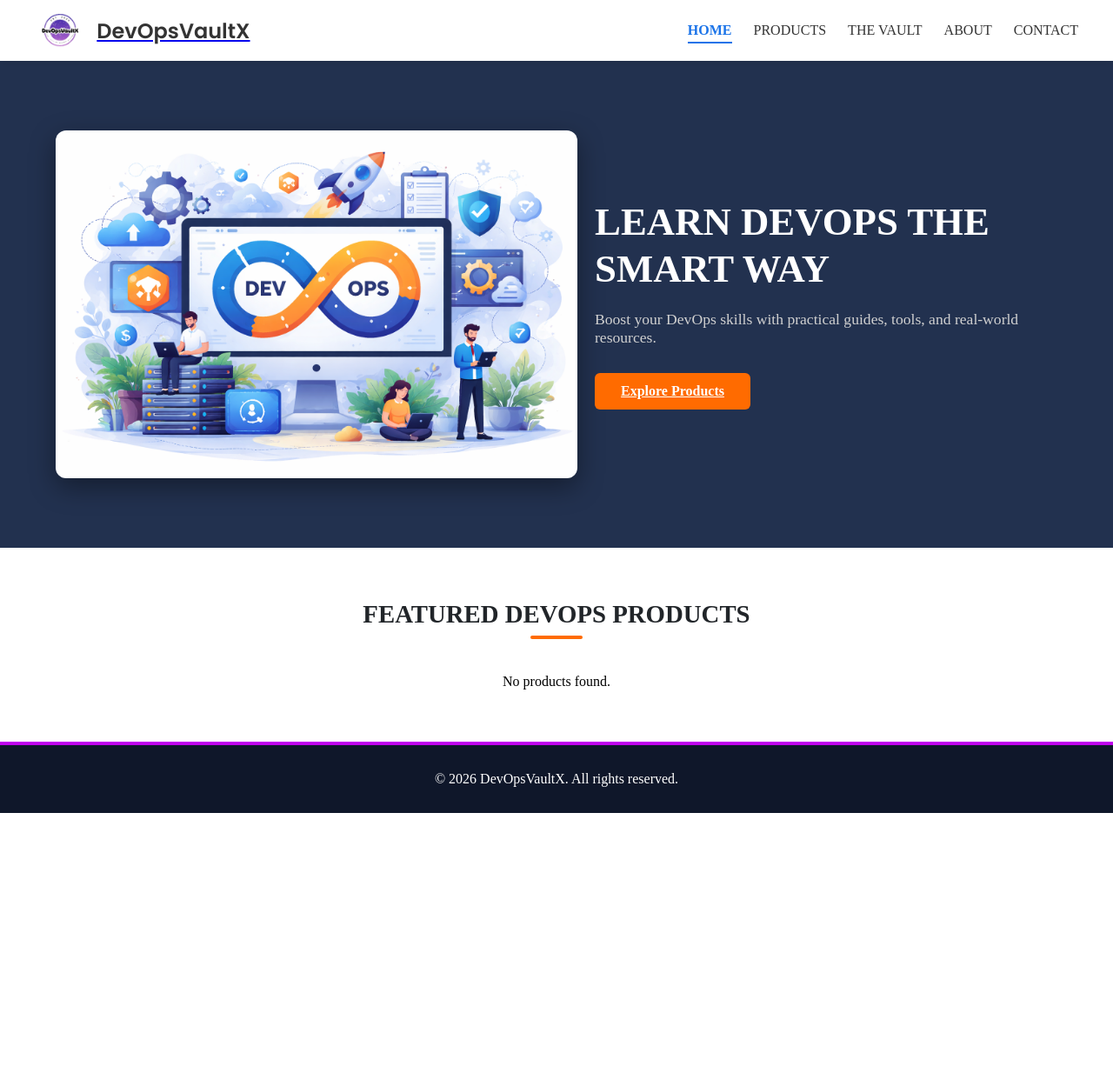
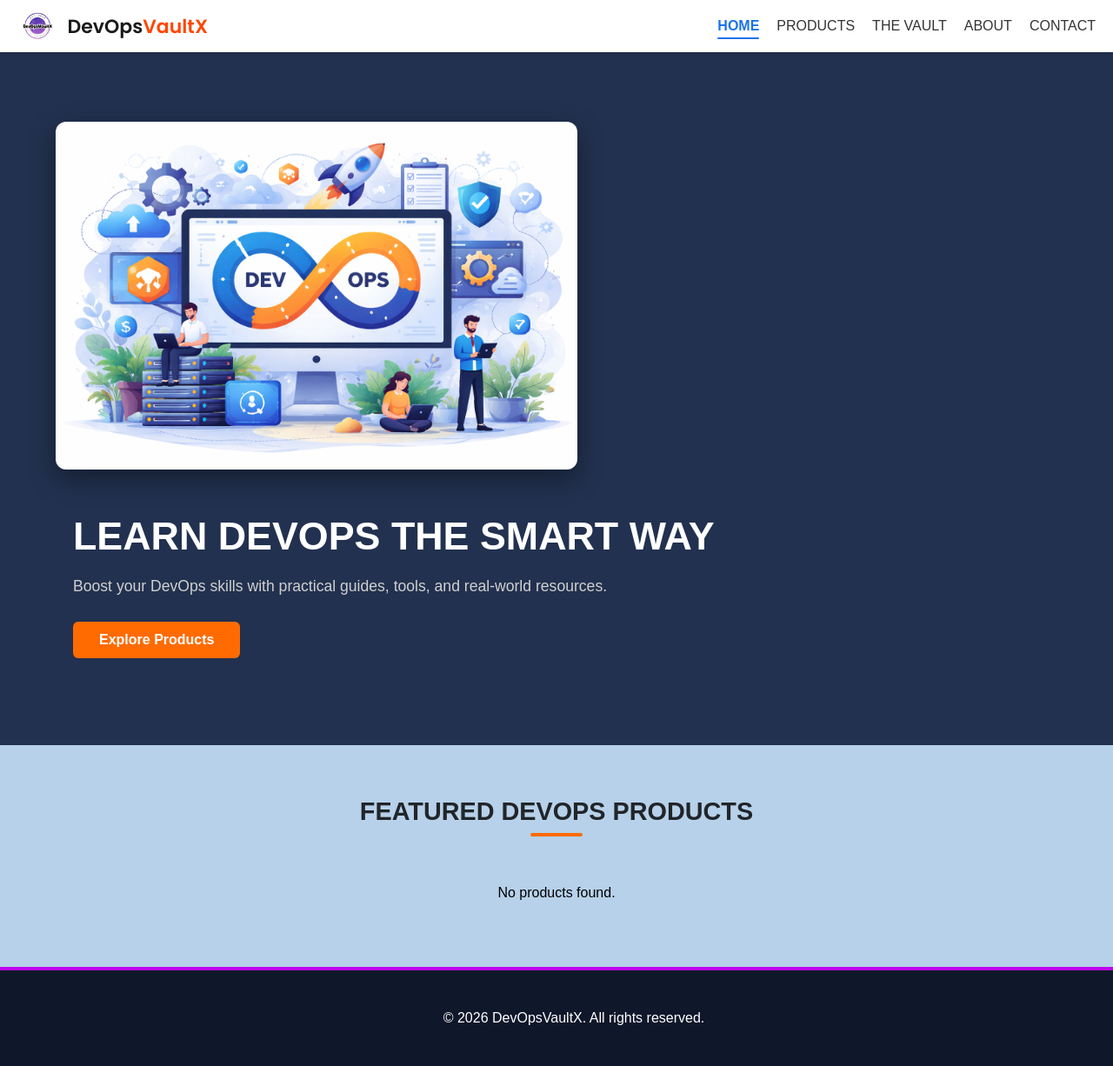
Before and after one commit to sachinthokal/DevOpsVaultX_App, a Django app: page / in a window 1280 px wide. Shown: the whole page at 87% size. Before the commit the page ends 935 px from the top, so only its background shows below. Run offline with Django 5.2, Linux system fonts and the light colour scheme; data that the repository does not hold is empty.

Commit message:
chore : global code updated

```diff
--- a/devopsvaultx/urls.py
+++ b/devopsvaultx/urls.py
@@ -2,37 +2,30 @@
 from django.contrib import admin
 from django.urls import include, path
 from django.views.generic import TemplateView
-
-# --- Required imports for handling media/image files ---
 from django.conf import settings
 from django.conf.urls.static import static
+from django.views.static import serve # Navin import
+from django.urls import re_path # Navin import
 
 urlpatterns = [
-    path('admin/', admin.site.urls),  # Replace at time live
+    path('admin/', admin.site.urls),
 
     # App URLs
-    path('', include('pages.urls')),               # Home / About / Contact
-    path('products/', include('products.urls')),  # Products
-    path('payments/', include('payments.urls')),  # Payments
-    path('vault/', include('vault.urls')), # Vault
+    path('', include('pages.urls')),
+    path('products/', include('products.urls')),
+    path('payments/', include('payments.urls')),
+    path('vault/', include('vault.urls')),
 
-    # 🔥 SEO REQUIRED FILES
-    path(
-        "robots.txt",
-        TemplateView.as_view(
-            template_name="robots.txt",
-            content_type="text/plain"
-        ),
-    ),
-    path(
-        "sitemap.xml",
-        TemplateView.as_view(
-            template_name="sitemap.xml",
-            content_type="application/xml"
-        ),
-    ),
+    # SEO REQUIRED FILES
+    path("robots.txt", TemplateView.as_view(template_name="robots.txt", content_type="text/plain")),
+    path("sitemap.xml", TemplateView.as_view(template_name="sitemap.xml", content_type="application/xml")),
+
+    # 🔥 DUSRYA USERS SATHI FIX (Production and Debug both)
+    re_path(r'^media/(?P<path>.*)$', serve, {'document_root': settings.MEDIA_ROOT}),
+    re_path(r'^static/(?P<path>.*)$', serve, {'document_root': settings.STATIC_ROOT}),
 ]
 
+# Local development sathi he pan rahu dya
 if settings.DEBUG:
     urlpatterns += static(settings.MEDIA_URL, document_root=settings.MEDIA_ROOT)
     urlpatterns += static(settings.STATIC_URL, document_root=settings.STATIC_ROOT)
--- a/static/css/global.css
+++ b/static/css/global.css
@@ -1,71 +1,78 @@
-/* --- Universal Reset --- */
-* {
+/* ================= GLOBAL & LAYOUT ================= */
+html, body {
     margin: 0;
     padding: 0;
-    box-sizing: border-box; /* Padding mule width vadhu naye mhanun he garjeche aahe */
-}
-
-/* --- Layout Fix (Flexbox) --- */
-html, body {
+    background-color: #b7d1ea;
+    font-family: 'Plus Jakarta Sans', sans-serif;
     display: flex;
     flex-direction: column;
     min-height: 100vh;
+    box-sizing: border-box;
+    overflow-x: hidden; /* removes horizontal scroll */
 }
-
-main, .content-wrapper {
-    flex: 1;
+a {
+    text-decoration: none;
+    color: orange
 }
 
 /* --- Navbar Container --- */
-.navbar {
+.site-navbar {
     display: flex;
+    flex-wrap: wrap; /* auto-wrap on smaller screens */
     justify-content: space-between;
     align-items: center;
-    padding: 10px 40px;
-    background-color: #ffffff;
-    box-shadow: 0 2px 10px rgba(0, 0, 0, 0.1);
+    padding: 10px 20px;
+    background-color: #fff;
+    box-shadow: 0 2px 10px rgba(0,0,0,0.1);
     position: sticky;
     top: 0;
     z-index: 1000;
-    flex-wrap: wrap; /* Mobile var content wrap honyasathi */
+    gap: 10px; /* spacing between items on wrap */
 }
 
 /* --- Logo & Brand Name --- */
 .logo-container {
     display: flex;
     align-items: center;
-    gap: 12px;
+    gap: 10px;
+    flex-shrink: 0;
 }
 
 .nav-logo {
-    height: 50px;
+    height: 40px;
     width: auto;
     object-fit: contain;
 }
 
 .brand-name {
-    font-size: 24px;
+    font-size: clamp(16px, 2vw, 22px); /* automatic resizing */
     font-weight: 700;
-    color: #333333;
+    color: #1a1a1a;
     font-family: 'Poppins', sans-serif;
+    white-space: nowrap;
 }
 
-/* --- Navigation Links (Desktop) --- */
+/* --- Navigation Links --- */
 .nav-links {
     display: flex;
+    flex-wrap: wrap; /* wrap links automatically */
     align-items: center;
     list-style: none;
     margin: 0;
     padding: 0;
+    gap: clamp(10px, 2vw, 20px); /* responsive spacing */
 }
 
 .nav-links a {
     color: #333;
-    text-decoration: none;
-    margin-left: 25px;
     font-weight: 500;
     position: relative;
     white-space: nowrap;
+    transition: color 0.3s;
+}
+
+.nav-links a:hover {
+    color: #1a73e8;
 }
 
 .nav-links a.active {
@@ -81,69 +88,35 @@ main, .content-wrapper {
     width: 100%;
     height: 2px;
     background-color: #1a73e8;
+    border-radius: 2px;
 }
 
-/* --- Hero Section --- */
-.hero {
-    text-align: center;
-    padding: 50px 20px;
-}
 
-.hero button,
-.hero .btn {
-    background-color: #2563eb;
-    color: white;
-    border: none;
-    padding: 12px 28px;
-    font-size: 16px;
-    font-weight: bold;
-    border-radius: 8px;
-    cursor: pointer;
-    margin-top: 20px;
-    transition: all 0.3s ease;
-    box-shadow: 0 4px 6px rgba(0, 0, 0, 0.2);
-}
-
-/* --- Final Footer --- */
+/* --- Footer --- */
 .site-footer {
     background-color: #0f172a;
     color: white;
-    padding: 30px 0;
+    padding: 30px 20px;
     text-align: center;
     border-top: 4px solid #bf03ed;
     width: 100%;
     margin-top: auto;
 }
 
-/* ==========================================
-   MOBILE RESPONSIVE SETTINGS (Media Query)
-   ========================================== */
+/* ================= FLEXBOX RESPONSIVENESS ================= */
+/* Auto stack logo + nav when container too narrow */
+.site-navbar > * {
+    flex: 1 1 auto; /* allow items to shrink/grow */
+    min-width: 150px; /* minimum width for wrapping */
+}
 
-@media (max-width: 768px) {
-    .navbar {
-        padding: 10px 20px;
-        flex-direction: column; /* Mobile var logo ani links ekamekanchya khali yetil */
-        gap: 10px;
-    }
+/* Nav links auto wrap */
+.nav-links {
+    justify-content: flex-end;
+}
 
-    .nav-links {
-        width: 100%;
-        justify-content: center;
-        flex-wrap: wrap; /* Links khup aslyas auto-adjust hotil */
-        gap: 10px;
-    }
-
-    .nav-links a {
-        margin-left: 10px;
-        margin-right: 10px;
-        font-size: 14px; /* Mobile var font thoda lahan */
-    }
-
-    .brand-name {
-        font-size: 20px;
-    }
-
-    .nav-logo {
-        height: 40px;
-    }
+/* Brand & logo always shrink nicely */
+.logo-container, .brand-name {
+    justify-content: flex-start;
+    flex-shrink: 1;
 }
--- a/templates/base.html
+++ b/templates/base.html
@@ -54,12 +54,12 @@
 
 <body>
 
-    <header class="navbar">
+    <header class="site-navbar">
         <a href="/" aria-label="DevOpsVaultX Home">
             <div class="logo-container">
                 <img src="{% static 'images/favicon.png' %}" alt="DevOpsVaultX Logo - DevOps Tools Platform"
                     class="nav-logo" width="32" height="32">
-                <span class="brand-name">DevOpsVaultX</span>
+                <label class="brand-name">DevOps<span style="color: orangered;">VaultX</span></label>
             </div>
         </a>
 
@@ -73,8 +73,7 @@
 
     </header>
 
-    <main class="content-wrapper">
-        <!-- Ensure each page has ONE <h1> inside block content -->
+    <main class="site-content-wrapper">
         {% block content %}{% endblock %}
     </main>
 
```
